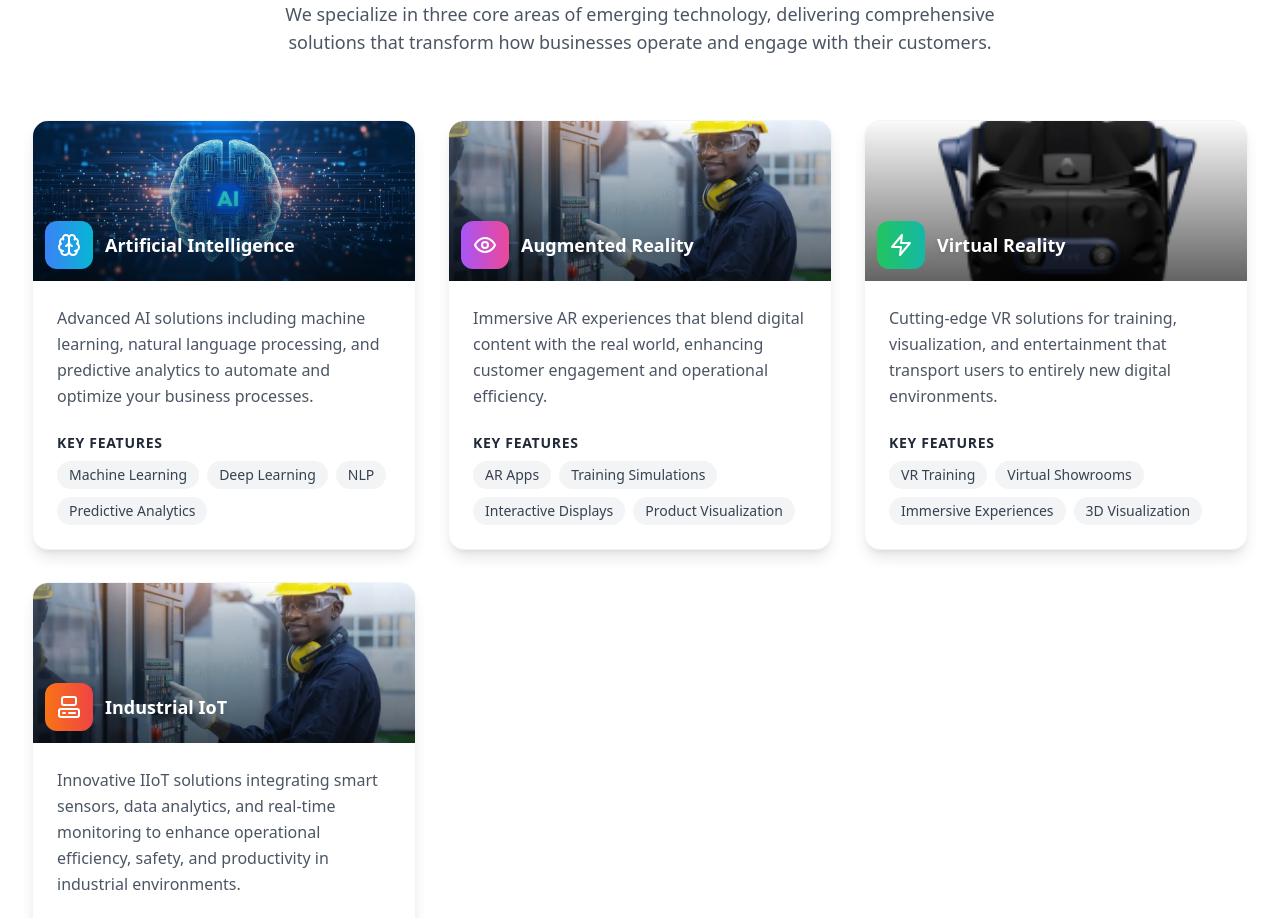
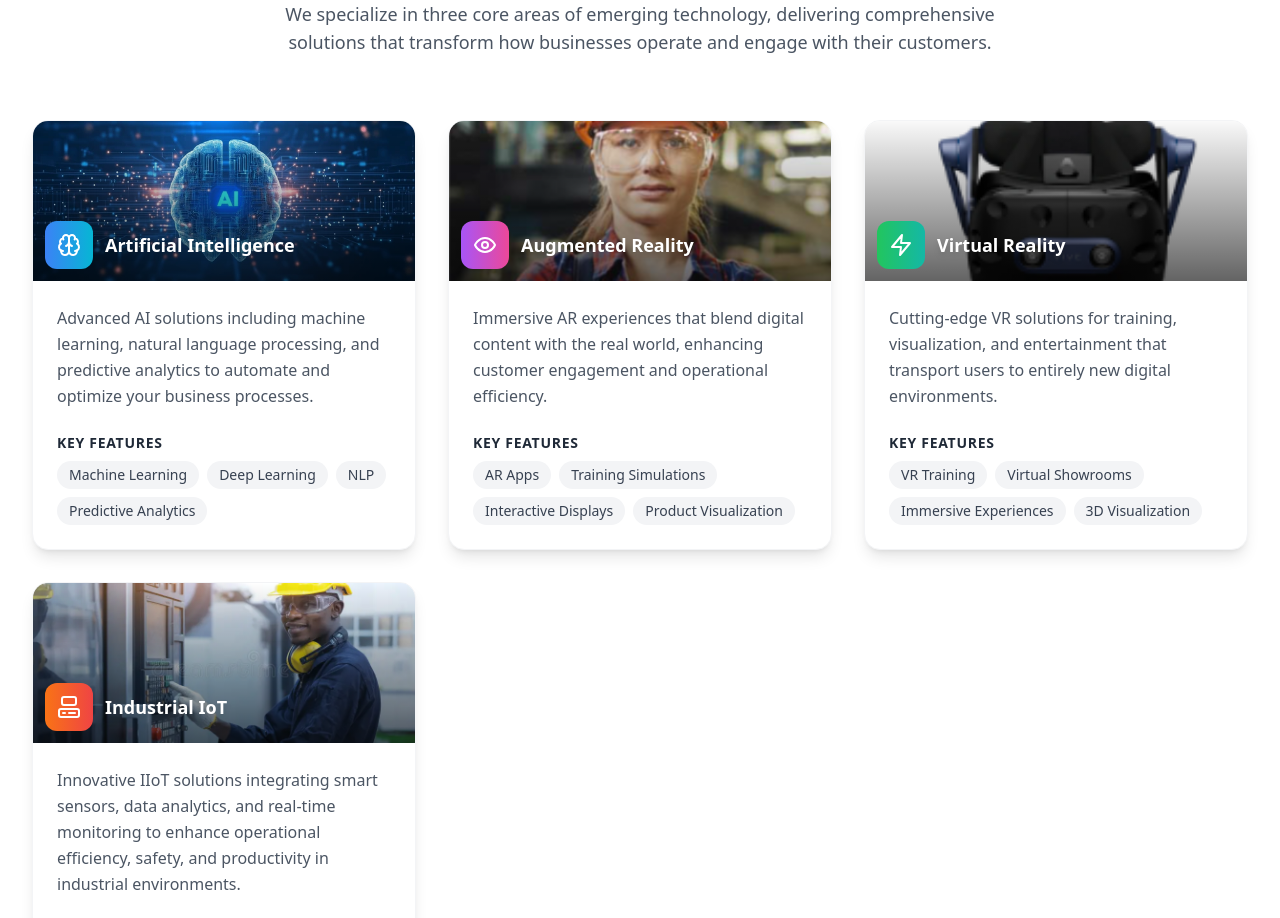
Before and after one commit to BBSoman/Website, a React (Vite) app: page / in a window 1280 px wide. Shown: the part 1060-1978 px from the top of the page. Built offline with nearby package versions, Linux system fonts and the light colour scheme.

Commit message:
Services.tsx

```diff
--- a/src/components/Services.tsx
+++ b/src/components/Services.tsx
@@ -29,7 +29,7 @@ const Services: React.FC = () => {
         'Product Visualization',
       ],
       gradient: 'from-purple-500 to-pink-500',
-      image: '/industry.jpg', // Must be in public/
+      image: '/women.png', // Must be in public/
     },
     {
       icon: Zap,
```
